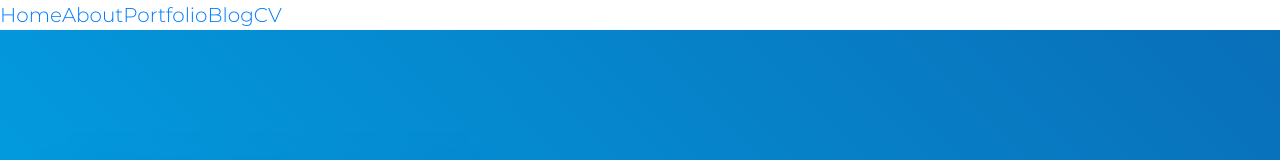
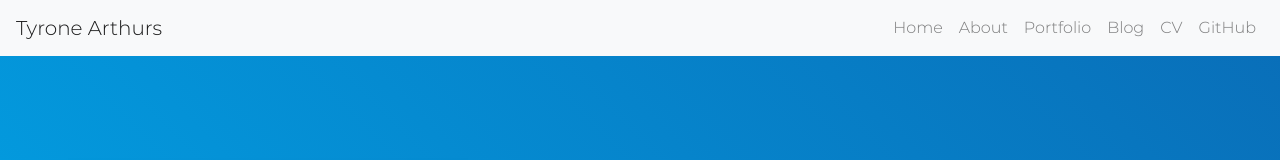
Before and after one commit to kevonx17/NextPortV1, a Next.js app: page / in a window 1280 px wide. Shown: the top 160 px of the page. Built offline with nearby package versions, Linux system fonts and the light colour scheme; a web font is replaced by a local one.

Commit message:
Added Bootstrap Nav bar

```diff
--- a/components/shared/Header.js
+++ b/components/shared/Header.js
@@ -1,48 +1,61 @@
 
-import React from "react";
+import React, { useState } from 'react';
 import Link from 'next/link';
-import '../../styles/main.scss';
 
+import {
+  Collapse,
+  Navbar,
+  NavbarToggler,
+  NavbarBrand,
+  Nav,
+  NavItem,
+  NavLink} from 'reactstrap';
 
-class Header extends React.Component {
-
-    render(){
-
-        return(
-            <React.Fragment>
-
-                <Link href="/">
-                <a style={{'fontSize': '20px'}}>Home</a>
-                </Link>
-
-                <Link href="/about">
-                <a>About</a>
-                </Link>
-
-                <Link href="/portfolios">
-                <a>Portfolio</a>
-                </Link>
-
-                <Link href="/blogs">
-                <a>Blog</a>
-                </Link>
-
-                <Link href="/cv">
-                <a>CV</a>
-                </Link>
-                <style jsx>{`
-
-        a
-        {
-          font-size: 20px;
-        };
-        .customClass{
-            color: red;
-        }
-      `}</style>
-            </React.Fragment>
-        )
-    }
+  //BootStrap nav link
+const BsNavLink = (props) => {
+    const { route, title } = props;
+    return (
+        <Link href={route}>
+        <a className="nav-link"> {title} </a>
+        </Link>
+    )
 }
 
-export default Header;
+const Example = (props) => {
+  const [isOpen, setIsOpen] = useState(false);
+
+  const toggle = () => setIsOpen(!isOpen);
+
+  return (
+    <div>
+      <Navbar color="light" light expand="md">
+        <NavbarBrand href="/">Tyrone Arthurs</NavbarBrand>
+        <NavbarToggler onClick={toggle} />
+        <Collapse isOpen={isOpen} navbar>
+          <Nav className="ml-auto" navbar>
+            <NavItem>
+            <BsNavLink route="/" title="Home" />
+            </NavItem>
+            <NavItem>
+            <BsNavLink route="/about" title="About" />
+            </NavItem>
+            <NavItem>
+            <BsNavLink route="/portfolios" title="Portfolio" />
+            </NavItem>
+            <NavItem>
+            <BsNavLink route="/blogs" title="Blog" />
+            </NavItem>
+            <NavItem>
+            <BsNavLink route="/cv" title="CV" />
+            </NavItem>
+            <NavItem>
+              <NavLink href="https://github.com/kevonx17/NextPortV1">GitHub</NavLink>
+            </NavItem>
+
+          </Nav>
+        </Collapse>
+      </Navbar>
+    </div>
+  );
+}
+export default Example;
```
